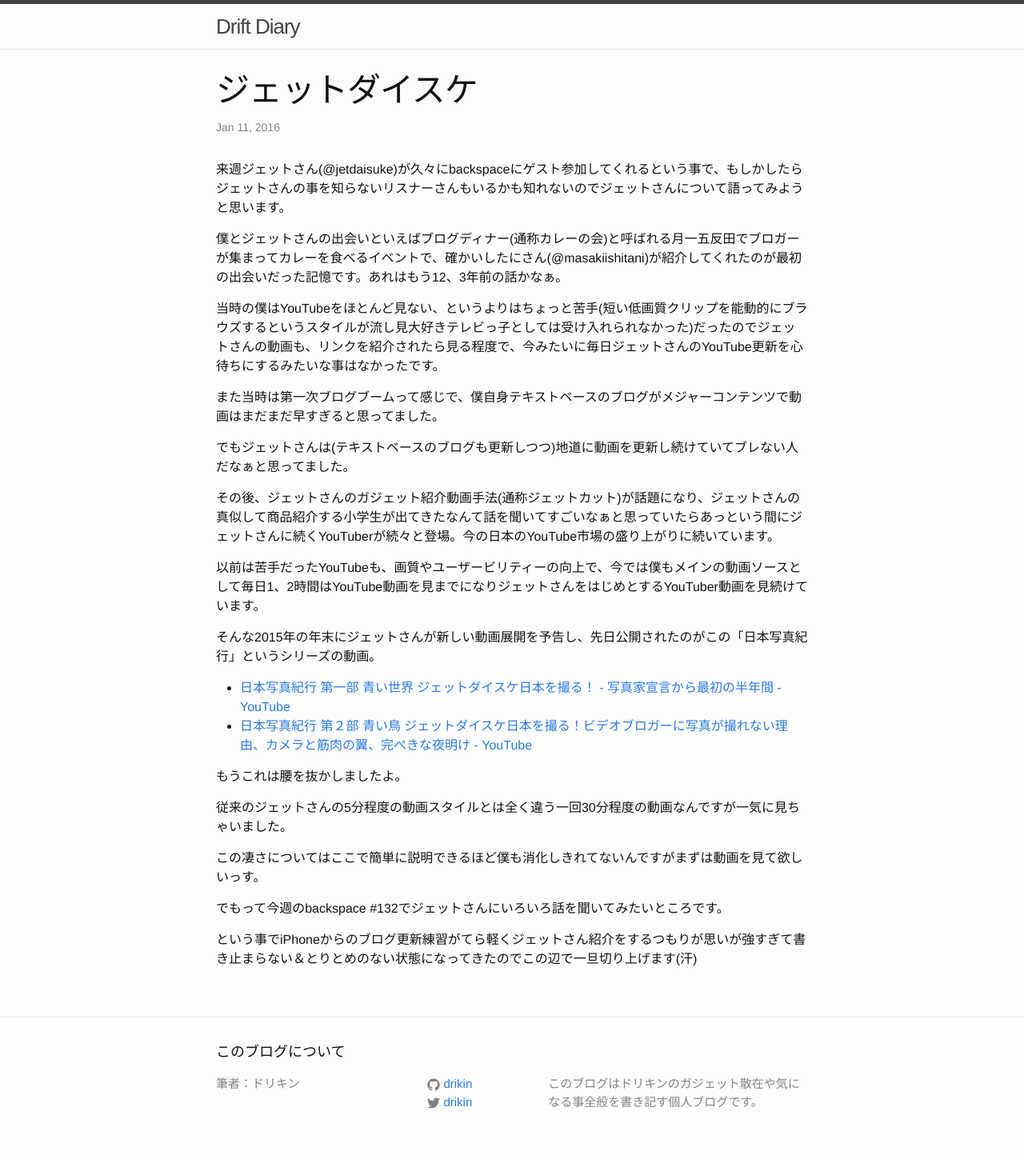
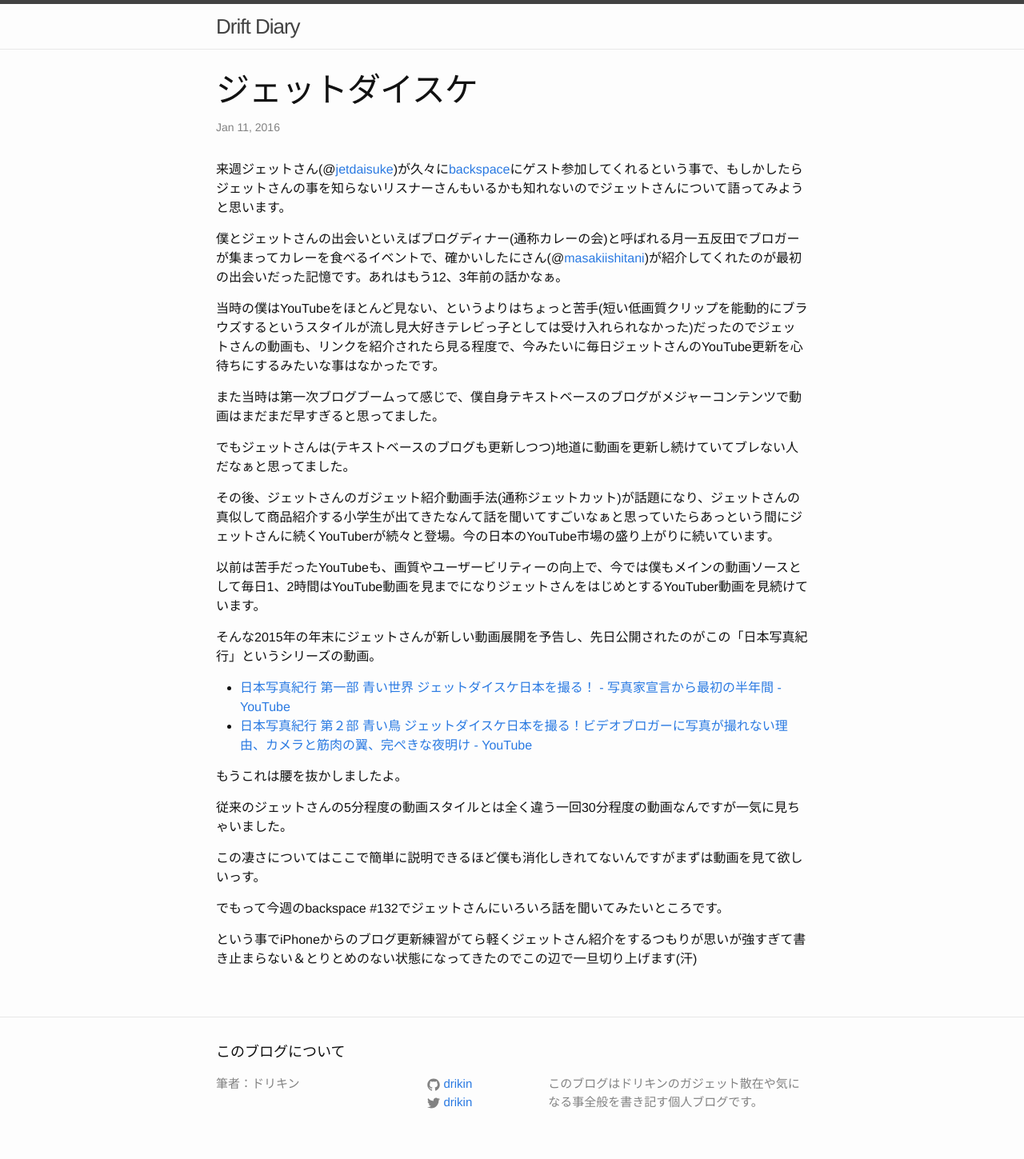
Before and after one commit to drikin/blog, a Jekyll site: the page built from _posts/2016-01-10-jetdaisuke.md, in a window 1280 px wide. Shown: the whole page at 80% size. Built offline with Jekyll 4.4.1, drawn with Linux system fonts in a browser that asks for light colours; Markdown is read by kramdown in place of the engine named in the settings; some of the changed lines change nothing that is shown.

Commit message:
add links

```diff
--- a/_posts/2016-01-10-jetdaisuke.md
+++ b/_posts/2016-01-10-jetdaisuke.md
@@ -4,9 +4,9 @@
 date: 2016-01-10 17:50:07 -0800
 ---
 
-来週ジェットさん(@jetdaisuke)が久々にbackspaceにゲスト参加してくれるという事で、もしかしたらジェットさんの事を知らないリスナーさんもいるかも知れないのでジェットさんについて語ってみようと思います。
+来週ジェットさん(@[jetdaisuke](https://twitter.com/jetdaisuke))が久々に[backspace](http://backspace.fm)にゲスト参加してくれるという事で、もしかしたらジェットさんの事を知らないリスナーさんもいるかも知れないのでジェットさんについて語ってみようと思います。
 
-僕とジェットさんの出会いといえばブログディナー(通称カレーの会)と呼ばれる月一五反田でブロガーが集まってカレーを食べるイベントで、確かいしたにさん(@masakiishitani)が紹介してくれたのが最初の出会いだった記憶です。あれはもう12、3年前の話かなぁ。
+僕とジェットさんの出会いといえばブログディナー(通称カレーの会)と呼ばれる月一五反田でブロガーが集まってカレーを食べるイベントで、確かいしたにさん(@[masakiishitani](https://twitter.com/masakiishitani))が紹介してくれたのが最初の出会いだった記憶です。あれはもう12、3年前の話かなぁ。
 
 当時の僕はYouTubeをほとんど見ない、というよりはちょっと苦手(短い低画質クリップを能動的にブラウズするというスタイルが流し見大好きテレビっ子としては受け入れられなかった)だったのでジェットさんの動画も、リンクを紹介されたら見る程度で、今みたいに毎日ジェットさんのYouTube更新を心待ちにするみたいな事はなかったです。
 
```
